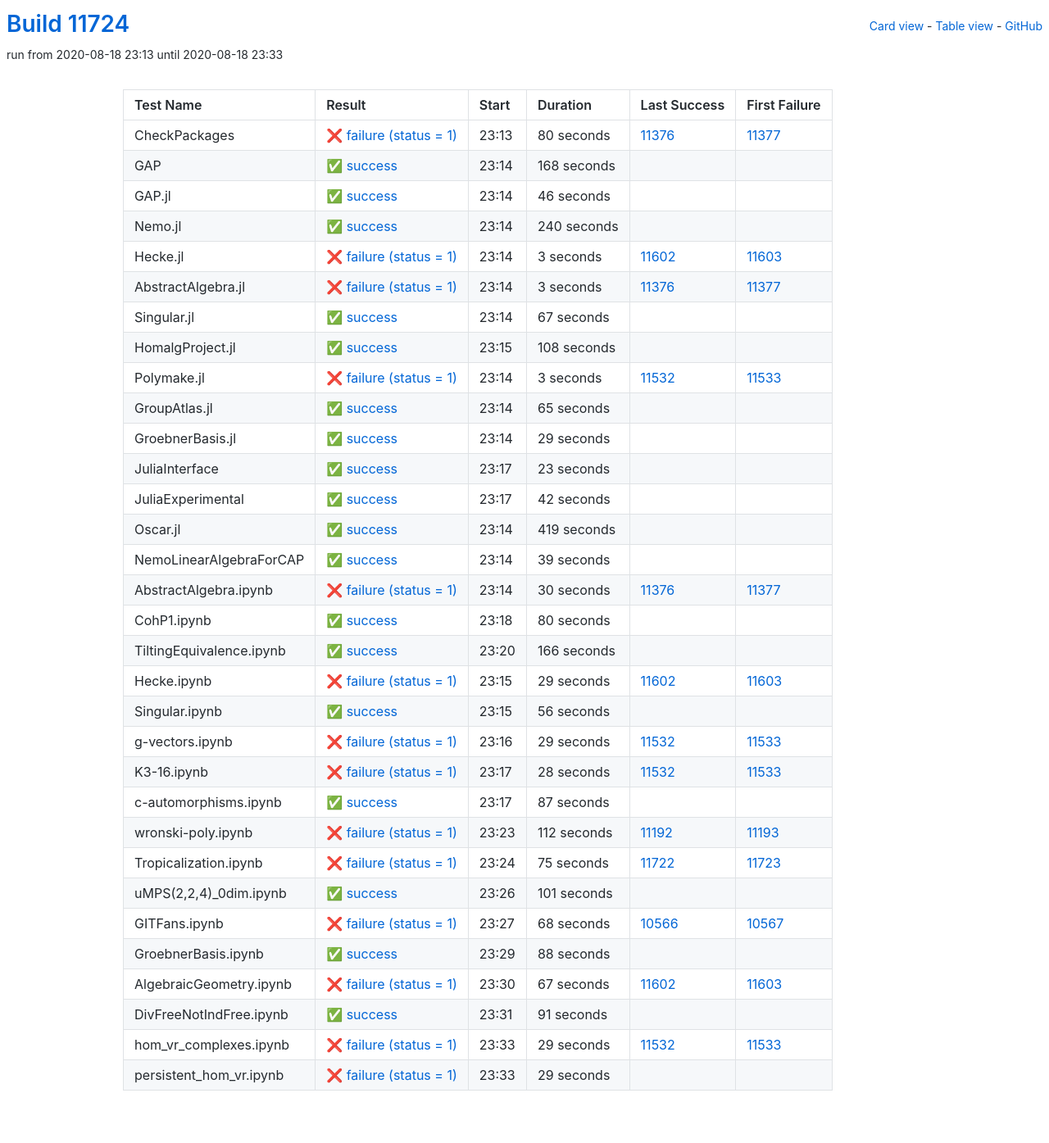
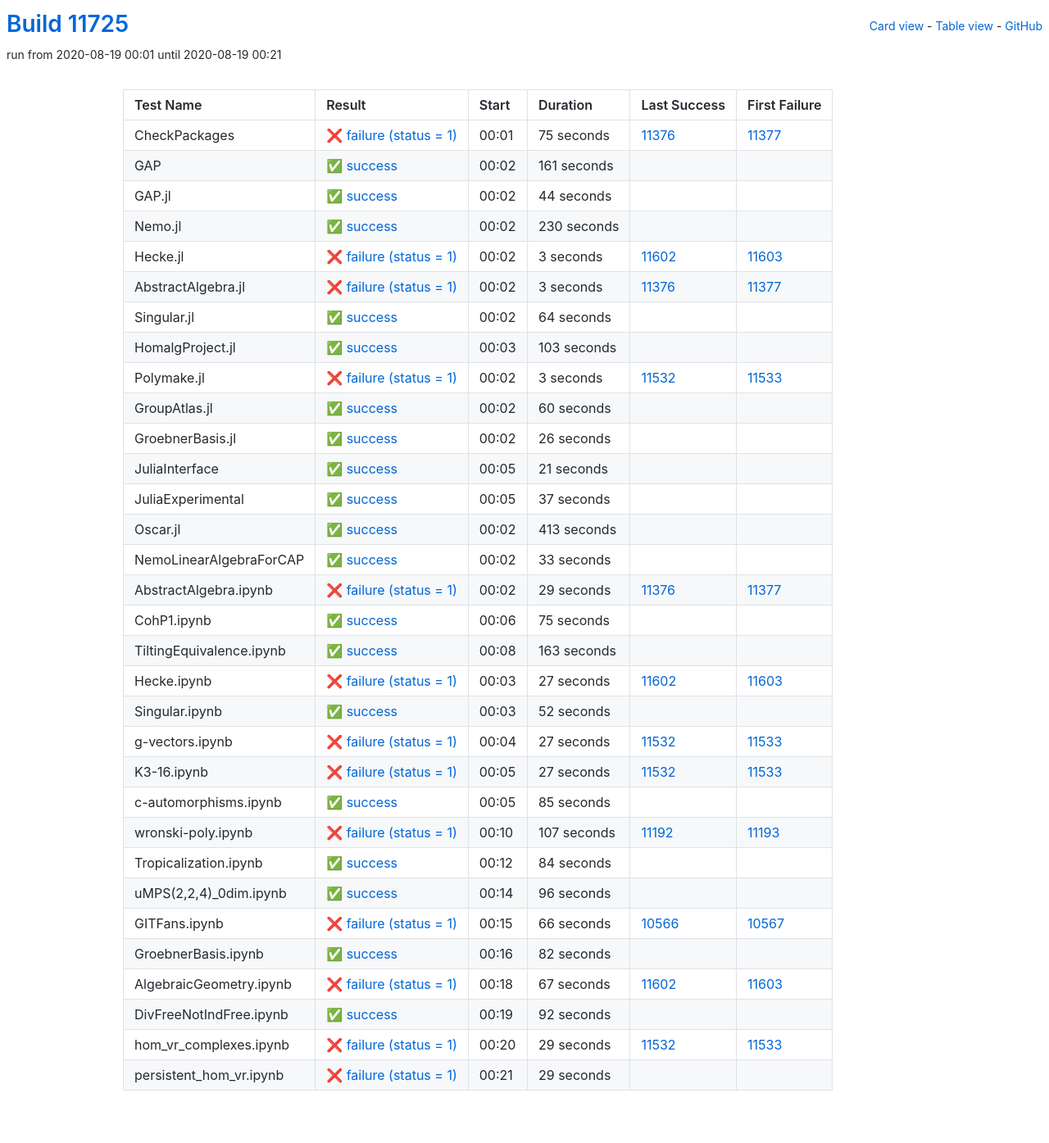
Before and after one commit to oscar-system/oscar-ci-status, a Jekyll site: the page built from table.html, in a window 1280 px wide. Shown: the whole page at 82% size. Built offline with Jekyll 4.4.1, drawn with Linux system fonts in a browser that asks for light colours.

Commit message:
Build #11725

```diff
--- a/_data/ci.yml
+++ b/_data/ci.yml
@@ -1,6 +1,6 @@
 ---
-build: 11724
-build_url: https://oscarci.mathematik.uni-kl.de/job/oscar/11724/
+build: 11725
+build_url: https://oscarci.mathematik.uni-kl.de/job/oscar/11725/
 job: oscar
 organization: oscar-system
 repo: oscar-ci-status
@@ -8,56 +8,56 @@
 tests:
 - name: CheckPackages
   id: checkpackages
-  log: https://oscarci.mathematik.uni-kl.de/job/oscar/11724/artifact/logs/build-11724/CheckPackages.log
-  start: 2020-08-18 23:13
+  log: https://oscarci.mathematik.uni-kl.de/job/oscar/11725/artifact/logs/build-11725/CheckPackages.log
+  start: 2020-08-19 00:01
   success: false
   exitcode: 1
   status: failure
-  duration: 80
+  duration: 75
   last_success: 11376
   last_success_url: https://oscarci.mathematik.uni-kl.de/job/oscar/11376/
   first_failure: 11377
   first_failure_url: https://oscarci.mathematik.uni-kl.de/job/oscar/11377/
 - name: GAP
   id: gap
-  log: https://oscarci.mathematik.uni-kl.de/job/oscar/11724/artifact/logs/build-11724/GAP.log
-  start: 2020-08-18 23:14
+  log: https://oscarci.mathematik.uni-kl.de/job/oscar/11725/artifact/logs/build-11725/GAP.log
+  start: 2020-08-19 00:02
   success: true
   exitcode: 0
   status: success
-  duration: 168
+  duration: 161
   last_success: false
   last_success_url:
   first_failure: false
   first_failure_url:
 - name: GAP.jl
   id: gap-jl
-  log: https://oscarci.mathematik.uni-kl.de/job/oscar/11724/artifact/logs/build-11724/GAP.jl.log
-  start: 2020-08-18 23:14
+  log: https://oscarci.mathematik.uni-kl.de/job/oscar/11725/artifact/logs/build-11725/GAP.jl.log
+  start: 2020-08-19 00:02
   success: true
   exitcode: 0
   status: success
-  duration: 46
+  duration: 44
   last_success: false
   last_success_url:
   first_failure: false
   first_failure_url:
 - name: Nemo.jl
   id: nemo-jl
-  log: https://oscarci.mathematik.uni-kl.de/job/oscar/11724/artifact/logs/build-11724/Nemo.jl.log
-  start: 2020-08-18 23:14
+  log: https://oscarci.mathematik.uni-kl.de/job/oscar/11725/artifact/logs/build-11725/Nemo.jl.log
+  start: 2020-08-19 00:02
   success: true
   exitcode: 0
   status: success
-  duration: 240
+  duration: 230
   last_success: false
   last_success_url:
   first_failure: false
   first_failure_url:
 - name: Hecke.jl
   id: hecke-jl
-  log: https://oscarci.mathematik.uni-kl.de/job/oscar/11724/artifact/logs/build-11724/Hecke.jl.log
-  start: 2020-08-18 23:14
+  log: https://oscarci.mathematik.uni-kl.de/job/oscar/11725/artifact/logs/build-11725/Hecke.jl.log
+  start: 2020-08-19 00:02
   success: false
   exitcode: 1
   status: failure
@@ -68,8 +68,8 @@
   first_failure_url: https://oscarci.mathematik.uni-kl.de/job/oscar/11603/
 - name: AbstractAlgebra.jl
   id: abstractalgebra-jl
-  log: https://oscarci.mathematik.uni-kl.de/job/oscar/11724/artifact/logs/build-11724/AbstractAlgebra.jl.log
-  start: 2020-08-18 23:14
+  log: https://oscarci.mathematik.uni-kl.de/job/oscar/11725/artifact/logs/build-11725/AbstractAlgebra.jl.log
+  start: 2020-08-19 00:02
   success: false
   exitcode: 1
   status: failure
@@ -80,32 +80,32 @@
   first_failure_url: https://oscarci.mathematik.uni-kl.de/job/oscar/11377/
 - name: Singular.jl
   id: singular-jl
-  log: https://oscarci.mathematik.uni-kl.de/job/oscar/11724/artifact/logs/build-11724/Singular.jl.log
-  start: 2020-08-18 23:14
+  log: https://oscarci.mathematik.uni-kl.de/job/oscar/11725/artifact/logs/build-11725/Singular.jl.log
+  start: 2020-08-19 00:02
   success: true
   exitcode: 0
   status: success
-  duration: 67
+  duration: 64
   last_success: false
   last_success_url:
   first_failure: false
   first_failure_url:
 - name: HomalgProject.jl
   id: homalgproject-jl
-  log: https://oscarci.mathematik.uni-kl.de/job/oscar/11724/artifact/logs/build-11724/HomalgProject.jl.log
-  start: 2020-08-18 23:15
+  log: https://oscarci.mathematik.uni-kl.de/job/oscar/11725/artifact/logs/build-11725/HomalgProject.jl.log
+  start: 2020-08-19 00:03
   success: true
   exitcode: 0
   status: success
-  duration: 108
+  duration: 103
   last_success: false
   last_success_url:
   first_failure: false
   first_failure_url:
 - name: Polymake.jl
   id: polymake-jl
-  log: https://oscarci.mathematik.uni-kl.de/job/oscar/11724/artifact/logs/build-11724/Polymake.jl.log
-  start: 2020-08-18 23:14
+  log: https://oscarci.mathematik.uni-kl.de/job/oscar/11725/artifact/logs/build-11725/Polymake.jl.log
+  start: 2020-08-19 00:02
   success: false
   exitcode: 1
   status: failure
@@ -116,236 +116,236 @@
   first_failure_url: https://oscarci.mathematik.uni-kl.de/job/oscar/11533/
 - name: GroupAtlas.jl
   id: groupatlas-jl
-  log: https://oscarci.mathematik.uni-kl.de/job/oscar/11724/artifact/logs/build-11724/GroupAtlas.jl.log
-  start: 2020-08-18 23:14
+  log: https://oscarci.mathematik.uni-kl.de/job/oscar/11725/artifact/logs/build-11725/GroupAtlas.jl.log
+  start: 2020-08-19 00:02
   success: true
   exitcode: 0
   status: success
-  duration: 65
+  duration: 60
   last_success: false
   last_success_url:
   first_failure: false
   first_failure_url:
 - name: GroebnerBasis.jl
   id: groebnerbasis-jl
-  log: https://oscarci.mathematik.uni-kl.de/job/oscar/11724/artifact/logs/build-11724/GroebnerBasis.jl.log
-  start: 2020-08-18 23:14
+  log: https://oscarci.mathematik.uni-kl.de/job/oscar/11725/artifact/logs/build-11725/GroebnerBasis.jl.log
+  start: 2020-08-19 00:02
   success: true
   exitcode: 0
   status: success
-  duration: 29
+  duration: 26
   last_success: false
   last_success_url:
   first_failure: false
   first_failure_url:
 - name: JuliaInterface
   id: juliainterface
-  log: https://oscarci.mathematik.uni-kl.de/job/oscar/11724/artifact/logs/build-11724/JuliaInterface.log
-  start: 2020-08-18 23:17
+  log: https://oscarci.mathematik.uni-kl.de/job/oscar/11725/artifact/logs/build-11725/JuliaInterface.log
+  start: 2020-08-19 00:05
   success: true
   exitcode: 0
   status: success
-  duration: 23
+  duration: 21
   last_success: false
   last_success_url:
   first_failure: false
   first_failure_url:
 - name: JuliaExperimental
   id: juliaexperimental
-  log: https://oscarci.mathematik.uni-kl.de/job/oscar/11724/artifact/logs/build-11724/JuliaExperimental.log
-  start: 2020-08-18 23:17
+  log: https://oscarci.mathematik.uni-kl.de/job/oscar/11725/artifact/logs/build-11725/JuliaExperimental.log
+  start: 2020-08-19 00:05
   success: true
   exitcode: 0
   status: success
-  duration: 42
+  duration: 37
   last_success: false
   last_success_url:
   first_failure: false
   first_failure_url:
 - name: Oscar.jl
   id: oscar-jl
-  log: https://oscarci.mathematik.uni-kl.de/job/oscar/11724/artifact/logs/build-11724/Oscar.jl.log
-  start: 2020-08-18 23:14
+  log: https://oscarci.mathematik.uni-kl.de/job/oscar/11725/artifact/logs/build-11725/Oscar.jl.log
+  start: 2020-08-19 00:02
   success: true
   exitcode: 0
   status: success
-  duration: 419
+  duration: 413
   last_success: false
   last_success_url:
   first_failure: false
   first_failure_url:
 - name: NemoLinearAlgebraForCAP
   id: nemolinearalgebraforcap
-  log: https://oscarci.mathematik.uni-kl.de/job/oscar/11724/artifact/logs/build-11724/NemoLinearAlgebraForCAP.log
-  start: 2020-08-18 23:14
+  log: https://oscarci.mathematik.uni-kl.de/job/oscar/11725/artifact/logs/build-11725/NemoLinearAlgebraForCAP.log
+  start: 2020-08-19 00:02
   success: true
   exitcode: 0
   status: success
-  duration: 39
+  duration: 33
   last_success: false
   last_success_url:
   first_failure: false
   first_failure_url:
 - name: AbstractAlgebra.ipynb
   id: abstractalgebra-ipynb
-  log: https://oscarci.mathematik.uni-kl.de/job/oscar/11724/artifact/logs/build-11724/AbstractAlgebra.ipynb.log
-  start: 2020-08-18 23:14
+  log: https://oscarci.mathematik.uni-kl.de/job/oscar/11725/artifact/logs/build-11725/AbstractAlgebra.ipynb.log
+  start: 2020-08-19 00:02
   success: false
   exitcode: 1
   status: failure
-  duration: 30
+  duration: 29
   last_success: 11376
   last_success_url: https://oscarci.mathematik.uni-kl.de/job/oscar/11376/
   first_failure: 11377
   first_failure_url: https://oscarci.mathematik.uni-kl.de/job/oscar/11377/
 - name: CohP1.ipynb
   id: cohp1-ipynb
-  log: https://oscarci.mathematik.uni-kl.de/job/oscar/11724/artifact/logs/build-11724/CohP1.ipynb.log
-  start: 2020-08-18 23:18
+  log: https://oscarci.mathematik.uni-kl.de/job/oscar/11725/artifact/logs/build-11725/CohP1.ipynb.log
+  start: 2020-08-19 00:06
   success: true
   exitcode: 0
   status: success
-  duration: 80
+  duration: 75
   last_success: false
   last_success_url:
   first_failure: false
   first_failure_url:
 - name: TiltingEquivalence.ipynb
   id: tiltingequivalence-ipynb
-  log: https://oscarci.mathematik.uni-kl.de/job/oscar/11724/artifact/logs/build-11724/TiltingEquivalence.ipynb.log
-  start: 2020-08-18 23:20
+  log: https://oscarci.mathematik.uni-kl.de/job/oscar/11725/artifact/logs/build-11725/TiltingEquivalence.ipynb.log
+  start: 2020-08-19 00:08
   success: true
   exitcode: 0
   status: success
-  duration: 166
+  duration: 163
   last_success: false
   last_success_url:
   first_failure: false
   first_failure_url:
 - name: Hecke.ipynb
   id: hecke-ipynb
-  log: https://oscarci.mathematik.uni-kl.de/job/oscar/11724/artifact/logs/build-11724/Hecke.ipynb.log
-  start: 2020-08-18 23:15
+  log: https://oscarci.mathematik.uni-kl.de/job/oscar/11725/artifact/logs/build-11725/Hecke.ipynb.log
+  start: 2020-08-19 00:03
   success: false
   exitcode: 1
   status: failure
-  duration: 29
+  duration: 27
   last_success: 11602
   last_success_url: https://oscarci.mathematik.uni-kl.de/job/oscar/11602/
   first_failure: 11603
   first_failure_url: https://oscarci.mathematik.uni-kl.de/job/oscar/11603/
 - name: Singular.ipynb
   id: singular-ipynb
-  log: https://oscarci.mathematik.uni-kl.de/job/oscar/11724/artifact/logs/build-11724/Singular.ipynb.log
-  start: 2020-08-18 23:15
+  log: https://oscarci.mathematik.uni-kl.de/job/oscar/11725/artifact/logs/build-11725/Singular.ipynb.log
+  start: 2020-08-19 00:03
   success: true
   exitcode: 0
   status: success
-  duration: 56
+  duration: 52
   last_success: false
   last_success_url:
   first_failure: false
   first_failure_url:
 - name: g-vectors.ipynb
   id: g-vectors-ipynb
-  log: https://oscarci.mathematik.uni-kl.de/job/oscar/11724/artifact/logs/build-11724/g-vectors.ipynb.log
-  start: 2020-08-18 23:16
+  log: https://oscarci.mathematik.uni-kl.de/job/oscar/11725/artifact/logs/build-11725/g-vectors.ipynb.log
+  start: 2020-08-19 00:04
   success: false
   exitcode: 1
   status: failure
-  duration: 29
+  duration: 27
   last_success: 11532
   last_success_url: https://oscarci.mathematik.uni-kl.de/job/oscar/11532/
   first_failure: 11533
   first_failure_url: https://oscarci.mathematik.uni-kl.de/job/oscar/11533/
 - name: K3-16.ipynb
   id: k3-16-ipynb
-  log: https://oscarci.mathematik.uni-kl.de/job/oscar/11724/artifact/logs/build-11724/K3-16.ipynb.log
-  start: 2020-08-18 23:17
+  log: https://oscarci.mathematik.uni-kl.de/job/oscar/11725/artifact/logs/build-11725/K3-16.ipynb.log
+  start: 2020-08-19 00:05
   success: false
   exitcode: 1
   status: failure
-  duration: 28
+  duration: 27
   last_success: 11532
   last_success_url: https://oscarci.mathematik.uni-kl.de/job/oscar/11532/
   first_failure: 11533
   first_failure_url: https://oscarci.mathematik.uni-kl.de/job/oscar/11533/
 - name: c-automorphisms.ipynb
   id: c-automorphisms-ipynb
-  log: https://oscarci.mathematik.uni-kl.de/job/oscar/11724/artifact/logs/build-11724/c-automorphisms.ipynb.log
-  start: 2020-08-18 23:17
+  log: https://oscarci.mathematik.uni-kl.de/job/oscar/11725/artifact/logs/build-11725/c-automorphisms.ipynb.log
+  start: 2020-08-19 00:05
   success: true
   exitcode: 0
   status: success
-  duration: 87
+  duration: 85
   last_success: false
   last_success_url:
   first_failure: false
   first_failure_url:
 - name: wronski-poly.ipynb
   id: wronski-poly-ipynb
-  log: https://oscarci.mathematik.uni-kl.de/job/oscar/11724/artifact/logs/build-11724/wronski-poly.ipynb.log
-  start: 2020-08-18 23:23
+  log: https://oscarci.mathematik.uni-kl.de/job/oscar/11725/artifact/logs/build-11725/wronski-poly.ipynb.log
+  start: 2020-08-19 00:10
   success: false
   exitcode: 1
   status: failure
-  duration: 112
+  duration: 107
   last_success: 11192
   last_success_url: https://oscarci.mathematik.uni-kl.de/job/oscar/11192/
   first_failure: 11193
   first_failure_url: https://oscarci.mathematik.uni-kl.de/job/oscar/11193/
 - name: Tropicalization.ipynb
   id: tropicalization-ipynb
-  log: https://oscarci.mathematik.uni-kl.de/job/oscar/11724/artifact/logs/build-11724/Tropicalization.ipynb.log
-  start: 2020-08-18 23:24
-  success: false
-  exitcode: 1
-  status: failure
-  duration: 75
-  last_success: 11722
-  last_success_url: https://oscarci.mathematik.uni-kl.de/job/oscar/11722/
-  first_failure: 11723
-  first_failure_url: https://oscarci.mathematik.uni-kl.de/job/oscar/11723/
-- name: uMPS(2,2,4)_0dim.ipynb
-  id: umps-2-2-4-0dim-ipynb
-  log: https://oscarci.mathematik.uni-kl.de/job/oscar/11724/artifact/logs/build-11724/uMPS-2-2-4-_0dim.ipynb.log
-  start: 2020-08-18 23:26
+  log: https://oscarci.mathematik.uni-kl.de/job/oscar/11725/artifact/logs/build-11725/Tropicalization.ipynb.log
+  start: 2020-08-19 00:12
   success: true
   exitcode: 0
   status: success
-  duration: 101
+  duration: 84
+  last_success: false
+  last_success_url:
+  first_failure: false
+  first_failure_url:
+- name: uMPS(2,2,4)_0dim.ipynb
+  id: umps-2-2-4-0dim-ipynb
+  log: https://oscarci.mathematik.uni-kl.de/job/oscar/11725/artifact/logs/build-11725/uMPS-2-2-4-_0dim.ipynb.log
+  start: 2020-08-19 00:14
+  success: true
+  exitcode: 0
+  status: success
+  duration: 96
   last_success: false
   last_success_url:
   first_failure: false
   first_failure_url:
 - name: GITFans.ipynb
   id: gitfans-ipynb
-  log: https://oscarci.mathematik.uni-kl.de/job/oscar/11724/artifact/logs/build-11724/GITFans.ipynb.log
-  start: 2020-08-18 23:27
+  log: https://oscarci.mathematik.uni-kl.de/job/oscar/11725/artifact/logs/build-11725/GITFans.ipynb.log
+  start: 2020-08-19 00:15
   success: false
   exitcode: 1
   status: failure
-  duration: 68
+  duration: 66
   last_success: 10566
   last_success_url: https://oscarci.mathematik.uni-kl.de/job/oscar/10566/
   first_failure: 10567
   first_failure_url: https://oscarci.mathematik.uni-kl.de/job/oscar/10567/
 - name: GroebnerBasis.ipynb
   id: groebnerbasis-ipynb
-  log: https://oscarci.mathematik.uni-kl.de/job/oscar/11724/artifact/logs/build-11724/GroebnerBasis.ipynb.log
-  start: 2020-08-18 23:29
+  log: https://oscarci.mathematik.uni-kl.de/job/oscar/11725/artifact/logs/build-11725/GroebnerBasis.ipynb.log
+  start: 2020-08-19 00:16
   success: true
   exitcode: 0
   status: success
-  duration: 88
+  duration: 82
   last_success: false
   last_success_url:
   first_failure: false
   first_failure_url:
 - name: AlgebraicGeometry.ipynb
   id: algebraicgeometry-ipynb
-  log: https://oscarci.mathematik.uni-kl.de/job/oscar/11724/artifact/logs/build-11724/AlgebraicGeometry.ipynb.log
-  start: 2020-08-18 23:30
+  log: https://oscarci.mathematik.uni-kl.de/job/oscar/11725/artifact/logs/build-11725/AlgebraicGeometry.ipynb.log
+  start: 2020-08-19 00:18
   success: false
   exitcode: 1
   status: failure
@@ -356,20 +356,20 @@
   first_failure_url: https://oscarci.mathematik.uni-kl.de/job/oscar/11603/
 - name: DivFreeNotIndFree.ipynb
   id: divfreenotindfree-ipynb
-  log: https://oscarci.mathematik.uni-kl.de/job/oscar/11724/artifact/logs/build-11724/DivFreeNotIndFree.ipynb.log
-  start: 2020-08-18 23:31
+  log: https://oscarci.mathematik.uni-kl.de/job/oscar/11725/artifact/logs/build-11725/DivFreeNotIndFree.ipynb.log
+  start: 2020-08-19 00:19
   success: true
   exitcode: 0
   status: success
-  duration: 91
+  duration: 92
   last_success: false
   last_success_url:
   first_failure: false
   first_failure_url:
 - name: hom_vr_complexes.ipynb
   id: hom-vr-complexes-ipynb
-  log: https://oscarci.mathematik.uni-kl.de/job/oscar/11724/artifact/logs/build-11724/hom_vr_complexes.ipynb.log
-  start: 2020-08-18 23:33
+  log: https://oscarci.mathematik.uni-kl.de/job/oscar/11725/artifact/logs/build-11725/hom_vr_complexes.ipynb.log
+  start: 2020-08-19 00:20
   success: false
   exitcode: 1
   status: failure
@@ -380,8 +380,8 @@
   first_failure_url: https://oscarci.mathematik.uni-kl.de/job/oscar/11533/
 - name: persistent_hom_vr.ipynb
   id: persistent-hom-vr-ipynb
-  log: https://oscarci.mathematik.uni-kl.de/job/oscar/11724/artifact/logs/build-11724/persistent_hom_vr.ipynb.log
-  start: 2020-08-18 23:33
+  log: https://oscarci.mathematik.uni-kl.de/job/oscar/11725/artifact/logs/build-11725/persistent_hom_vr.ipynb.log
+  start: 2020-08-19 00:21
   success: false
   exitcode: 1
   status: failure
```
Also changed, not shown: README.md.
